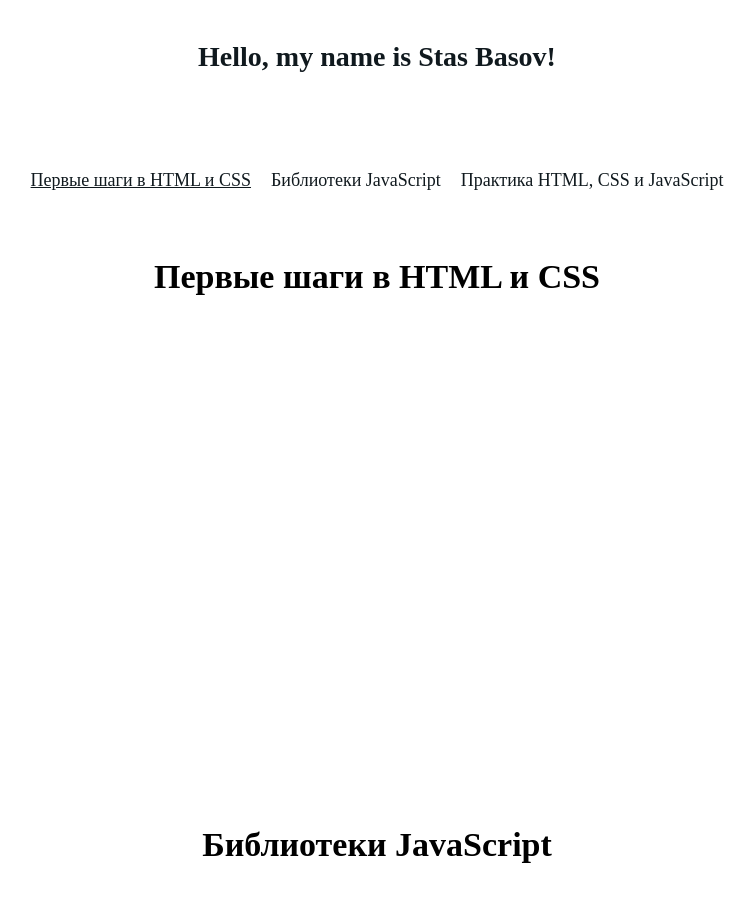
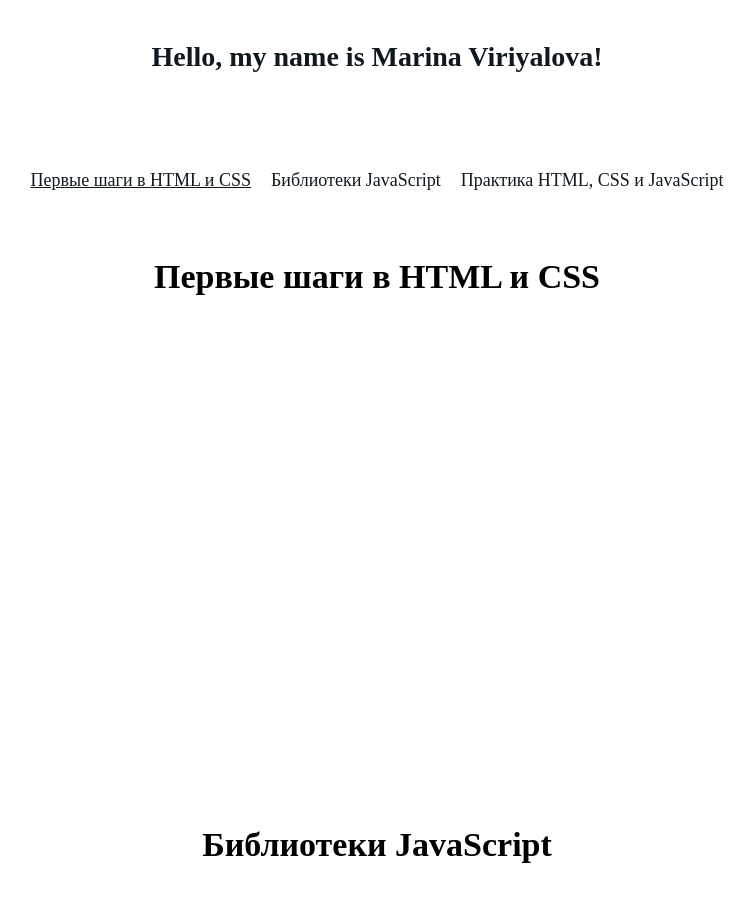
Before and after one commit to MarinaViriyalova/first-project, a plain HTML site: page index.html in a window 1280 px wide. Shown: the top 901 px of the page, without its empty margins (271-1026 px from the left). Drawn offline with Linux system fonts and the light colour scheme.

Commit message:
third commit

```diff
--- a/index.html
+++ b/index.html
@@ -7,14 +7,14 @@
     <link rel="stylesheet" href="style.css">
     <title>Портфолио</title>
     <meta name="viewport" content="width=device-width, initial-scale=1">
-    <meta name="description" content="портфолио  на Яндекс Практикуме">
+    <meta name="description" content="портфолио Марины Вирияловой на Яндекс Практикуме">
     <meta name="keywords" content="html, css, javascript">
-    <meta name="author" content="Стас Басов">
+    <meta name="author" content="Марина Вириялова">
 </head>
 
 <body class="page">
     <header class="header centered-block">
-        <h1 class="centered-block"><a href="#" class="header__link" lang="en">Stas Basov</a></h1>
+        <h1 class="centered-block"><a href="#" class="header__link" lang="en">Marina Viriyalova</a></h1>
     </header>
     <nav class="menu centered-block page__menu">
         <a href="#beginner" class="menu__link menu__link_active">Первые шаги в HTML и CSS</a>
```
